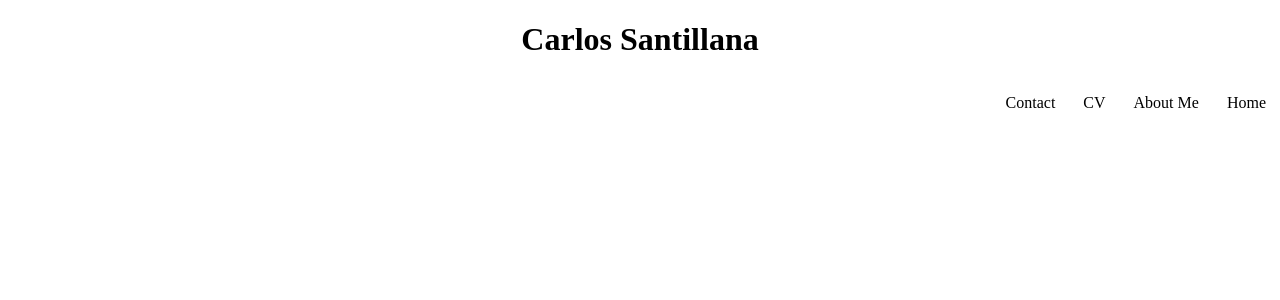
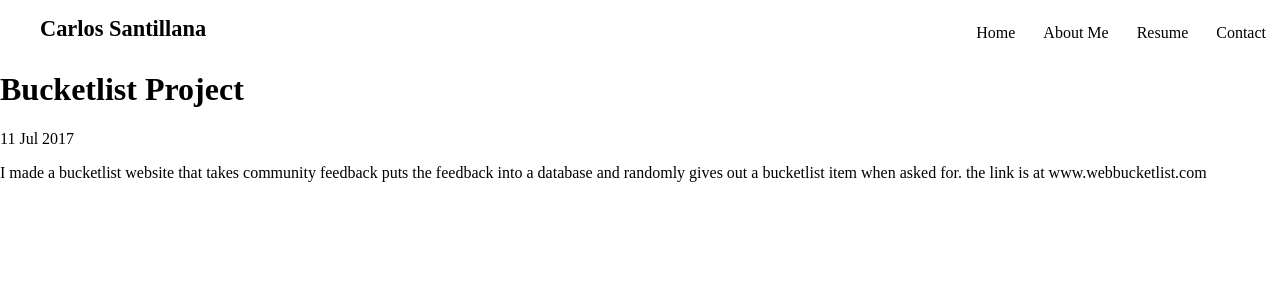
Before and after one commit to carlossantillana/carlossantillana.github.io, a Jekyll site: the page built from _posts/2017-07-11-Bucketlist.md, in a window 1280 px wide. Shown: the top 300 px of the page. Built offline with Jekyll 4.4.1, drawn with Linux system fonts in a browser that asks for light colours.

Commit message:
added posts feature

```diff
--- a/_layouts/default.html
+++ b/_layouts/default.html
@@ -1,21 +1,25 @@
 <!DOCTYPE html>
 <html>
 <head>
-    <title>Carlos Santillana</title>
-    <link href="/css/style.css" type="text/css" rel="stylesheet">
+    <title>{{ page.title }}</title>
+    <link href="/css/default.css" type="text/css" rel="stylesheet">
 </head>
 
 <body>
     <div class="header">
-    <h1>Carlos Santillana<h1>
+        <ul>
+            <li class="title">Carlos Santillana
+            <li class="nav"><a href="/html/contact.html">Contact</a>
+            <li class="nav"><a href="/html/resume.html">Resume</a>
+            <li class="nav"><a href="/html/aboutMe.html">About Me</a>
+            <li class="nav"><a href="/index.html">Home</a>
+
+
+
+        </ul>
     </div>
-    <div class="navigation">
-        <ul>
-            <li><a href="/index.html">Home</a>
-            <li><a href="/html/aboutMe.html">About Me</a>
-            <li><a href="/html/cv.html">CV</a>
-            <li><a href="/html/contact.html">Contact</a>
-        </ul>
+    <div class="container">
+        {{ content }}
     </div>
 </body>
 </html>
--- a/_posts/2017-07-11-Bucketlist.md
+++ b/_posts/2017-07-11-Bucketlist.md
@@ -4,4 +4,4 @@ title: "Bucketlist Project"
 date: 2017-07-11
 ---
 
-Bucketlist website.
+I made a bucketlist website that takes community feedback puts the feedback into a database and randomly gives out a bucketlist item when asked for. the link is at www.webbucketlist.com
--- a/css/style.css
+++ b/css/default.css
@@ -3,26 +3,33 @@ body {
     padding: 0;
     margin: 0;
 }
-.header{
-    text-align: center;
-}
+
 ul {
+    /*text-align: right;*/
     list-style-type: none;
     overflow: hidden;
-    background-color: #444:
 }
 li {
-    float: right;
+    display: inline;
+    float: left;
 }
 
 li a {
     display: block;
     color: black;
-    text-align: center;
-    padding: 14px;
+    padding: 8px 14px;
     text-decoration: none;
 }
 
 li a:hover {
     text-decoration: underline;
 }
+.title{
+    float: left;
+    padding: 0;
+    font-size: 140%;
+    font-weight: bold;
+}
+.nav{
+    float: right;
+}
--- /dev/null
+++ b/css/posts.css
@@ -0,0 +1,4 @@
+.posts{
+    float: left;
+    text-align: left;
+}
--- a/html/contact.html
+++ b/html/contact.html
@@ -0,0 +1,3 @@
+---
+layout: default
+---
--- /dev/null
+++ b/html/resume.html
@@ -0,0 +1,3 @@
+---
+layout: default
+---
```
Also changed, not shown: _posts/2017-05-14-Bluetooth-Bike_Lock.md (added, +6 -0 lines), _posts/2017-06-11-MIH.md (added, +7 -0 lines), index.html (+4 -3 lines), html/cv.html (deleted).
